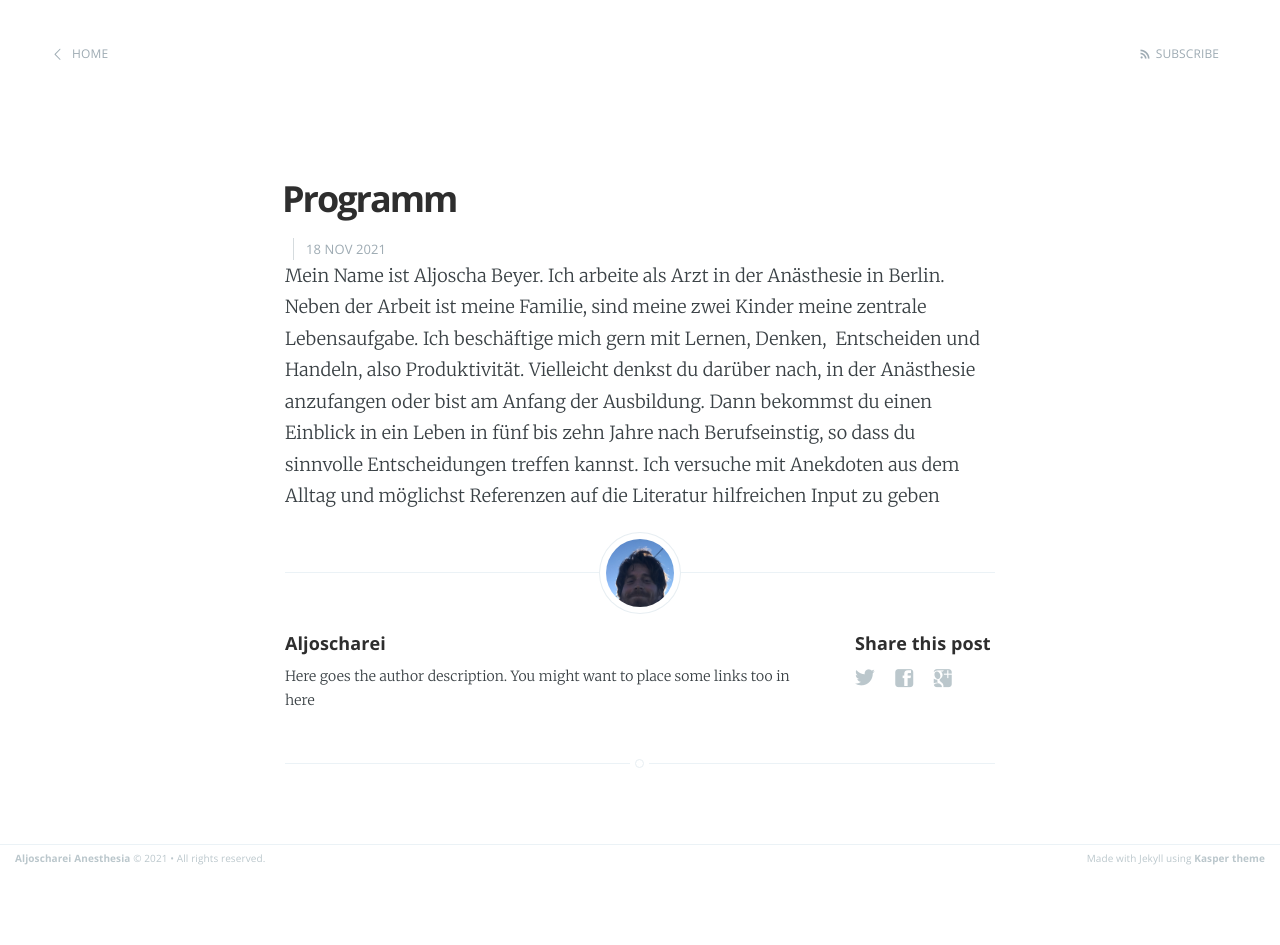
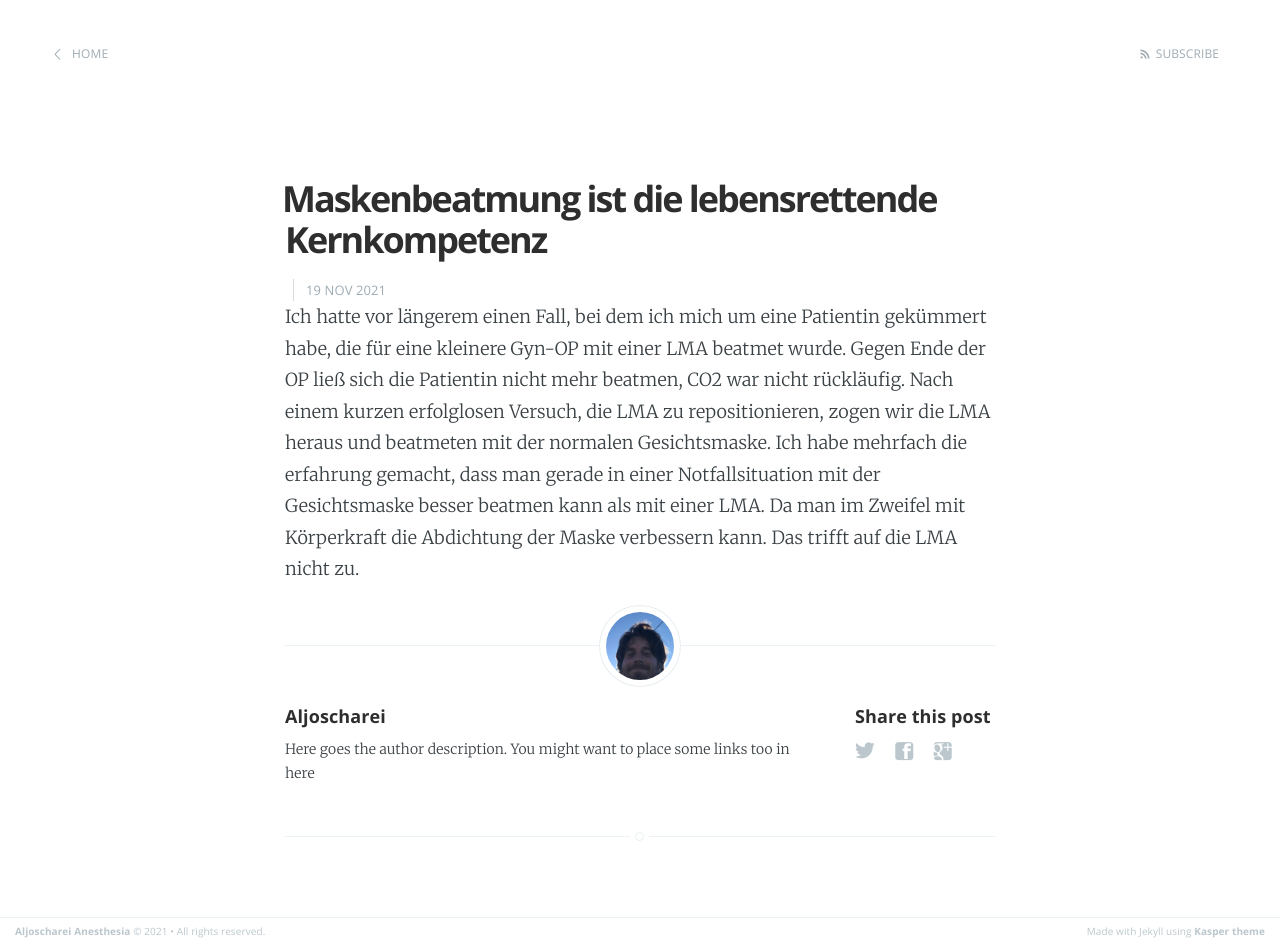
Before and after one commit to aljoscharei/aljoscharei, a Jekyll site: the page built from _posts/2021-11-19-programm.md, in a window 1280 px wide. Built offline with Jekyll 4.4.1, drawn with Linux system fonts in a browser that asks for light colours; before the commit the page ends 900 px from its top, so only the background shows below that.

Commit message:
post Maskenbeatmung

```diff
--- a/_posts/2021-11-19-programm.md
+++ b/_posts/2021-11-19-programm.md
@@ -1,7 +1,7 @@
 ---
 layout: post
-title:  "Programm"
-date:   2021-11-18 21:31:01 +0100
+title:  "Maskenbeatmung ist die lebensrettende Kernkompetenz"
+date:   2021-11-19 21:31:01 +0100
 categories:
 ---
-Mein Name ist Aljoscha Beyer. Ich arbeite als Arzt in der Anästhesie in Berlin. Neben der Arbeit ist meine Familie, sind meine zwei Kinder meine zentrale Lebensaufgabe. Ich beschäftige mich gern mit Lernen, Denken,  Entscheiden und Handeln, also Produktivität. Vielleicht denkst du darüber nach, in der Anästhesie anzufangen oder bist am Anfang der Ausbildung. Dann bekommst du einen Einblick in ein Leben in fünf bis zehn Jahre nach Berufseinstig, so dass du sinnvolle Entscheidungen treffen kannst. Ich versuche mit Anekdoten aus dem Alltag und möglichst Referenzen auf die Literatur hilfreichen Input zu geben
+Ich hatte vor längerem einen Fall, bei dem ich mich um eine Patientin gekümmert habe, die für eine kleinere Gyn-OP mit einer LMA beatmet wurde. Gegen Ende der OP ließ sich die Patientin nicht mehr beatmen, CO2 war nicht rückläufig. Nach einem kurzen erfolglosen Versuch, die LMA zu repositionieren, zogen wir die LMA heraus und beatmeten mit der normalen Gesichtsmaske. Ich habe mehrfach die erfahrung gemacht, dass man gerade in einer Notfallsituation mit der Gesichtsmaske besser beatmen kann als mit einer LMA. Da man im Zweifel mit Körperkraft die Abdichtung der Maske verbessern kann. Das trifft auf die LMA nicht zu.
```
Also changed, not shown: 1 other file.
